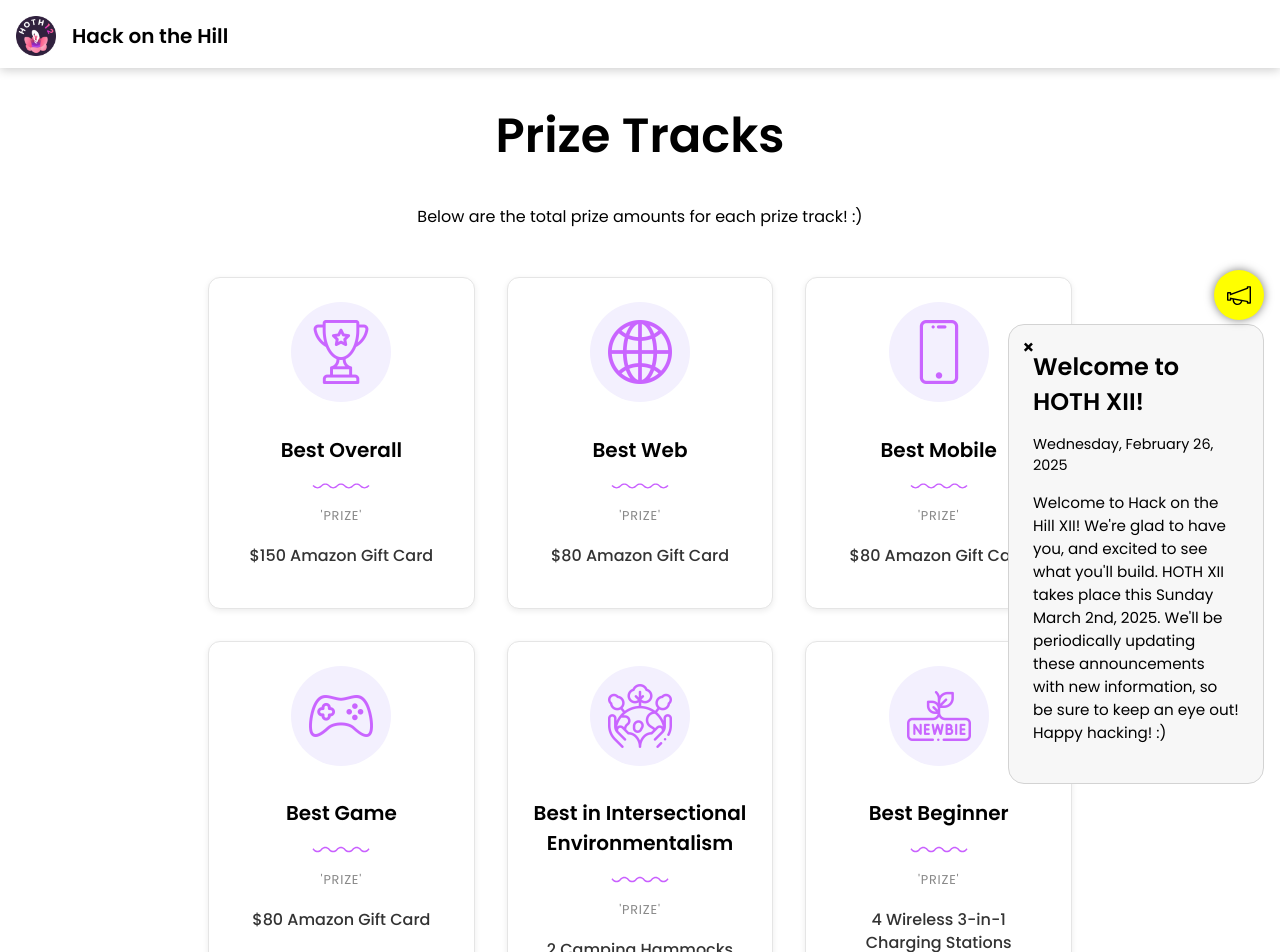
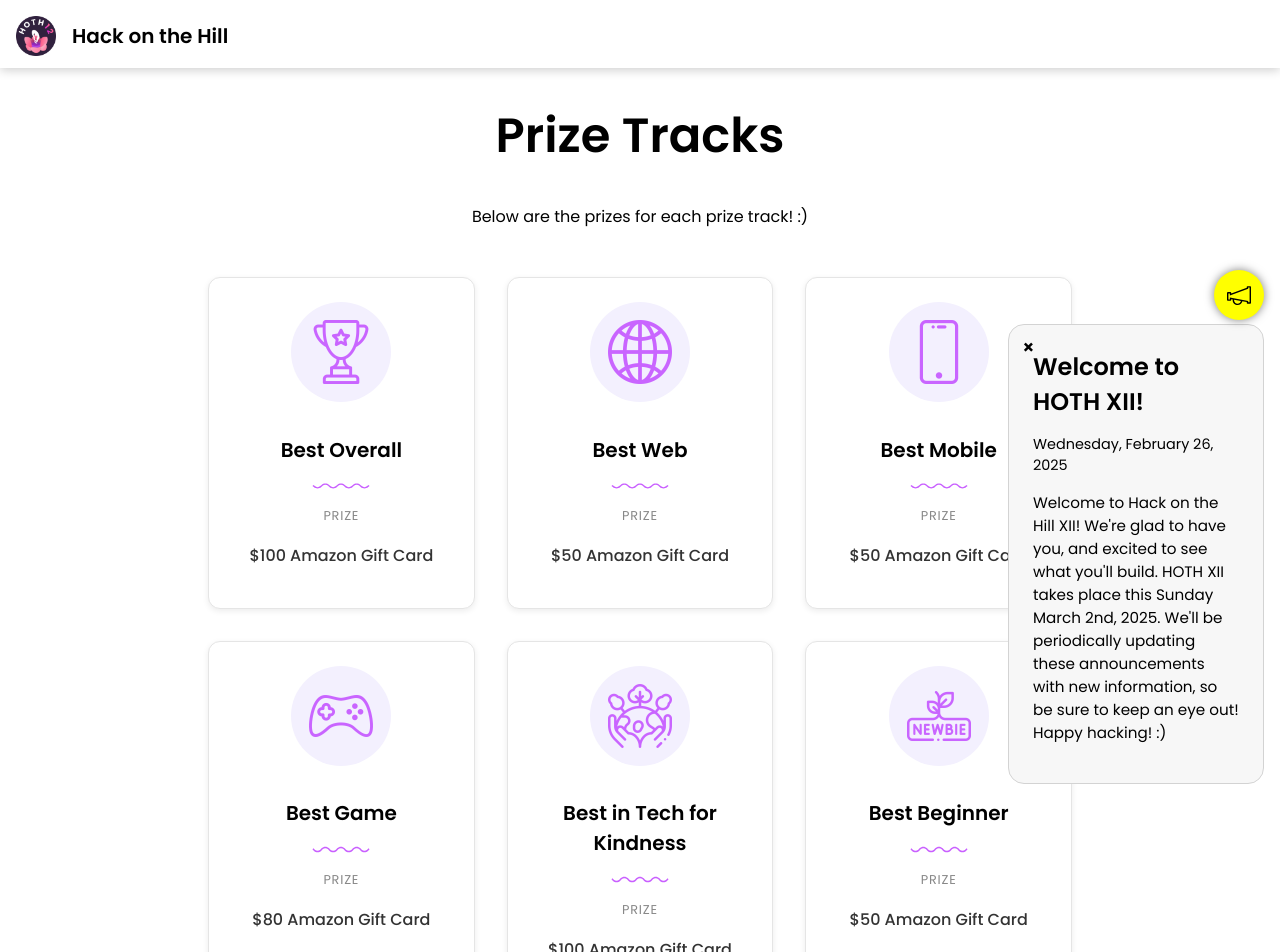
Before and after one commit to uclaacm/hoth.uclaacm.com, a React (Vite) app: page /prizes in a window 1280 px wide. Shown: the top 952 px of the page. Built offline with nearby package versions, Linux system fonts and the light colour scheme; some icons are missing.

Commit message:
Updated prizes (#523)

```diff
--- a/src/data/PrizeData.js
+++ b/src/data/PrizeData.js
@@ -1,28 +1,28 @@
 const prizeData = [
 	{
 		name: 'Best Overall',
-    amount: '$150 Amazon Gift Card'
+		amount: '$100 Amazon Gift Card',
 	},
 	{
 		name: 'Best Web',
-    amount: '$80 Amazon Gift Card'
+		amount: '$50 Amazon Gift Card',
 	},
 	{
 		name: 'Best Mobile',
-    amount: '$80 Amazon Gift Card'
+		amount: '$50 Amazon Gift Card',
 	},
 	{
 		name: 'Best Game',
-    amount: '$80 Amazon Gift Card'
+		amount: '$80 Amazon Gift Card',
 	},
 	{
-    name: 'Best in Intersectional Environmentalism',
-    amount: '2 Camping Hammocks and 2 Wireless Charging Pads'
+		name: 'Best in Tech for Kindness',
+		amount: '$100 Amazon Gift Card',
 	},
 	{
 		name: 'Best Beginner',
-    amount: '4 Wireless 3-in-1 Charging Stations'
-}
-]
+		amount: '$50 Amazon Gift Card',
+	},
+];
 
 export default prizeData;
--- a/src/pages/Prizes.jsx
+++ b/src/pages/Prizes.jsx
@@ -1,7 +1,7 @@
 import React from 'react';
 import useTitle from '../components/General/useTitle';
 import '../styles/Prizes.css';
-import prizeData from '../data/PrizeData'
+import prizeData from '../data/PrizeData';
 import squiggle from '../images/prizes/squiggle.svg';
 import overallIcon from '../images/prizes/overall.png';
 import webIcon from '../images/prizes/web.png';
@@ -14,14 +14,14 @@ import { LazyLoadImage } from 'react-lazy-load-image-component';
 export default function Prizes() {
 	useTitle(' | Prizes');
 
-	const getPrizeIcon = (name) => {
+	const getPrizeIcon = name => {
 		const iconMap = {
 			'Best Overall': overallIcon,
 			'Best Web': webIcon,
 			'Best Mobile': mobileIcon,
 			'Best Game': gameIcon,
-			'Best in Intersectional Environmentalism': ieIcon,
-			'Best Beginner': begIcon
+			'Best in Tech for Kindness': ieIcon,
+			'Best Beginner': begIcon,
 		};
 		return iconMap[name] || overallIcon;
 	};
@@ -30,7 +30,9 @@ export default function Prizes() {
 		<div id='prizes'>
 			<h1 className='prizes-title'>Prize Tracks</h1>
 			<div className='prizes-container'>
-				<p className='prizes-subtitle'>Below are the total prize amounts for each prize track! :)</p>
+				<p className='prizes-subtitle'>
+					Below are the prizes for each prize track! :)
+				</p>
 				<div className='prize-grid'>
 					{prizeData.map(prize => (
 						<div className='prize-card' key={prize.name}>
@@ -42,8 +44,12 @@ export default function Prizes() {
 								/>
 							</div>
 							<h2>{prize.name}</h2>
-					<LazyLoadImage src={squiggle} alt='Squiggle' className='card-squiggle' />
-					<p className='prize-label'>'PRIZE'</p>
+							<LazyLoadImage
+								src={squiggle}
+								alt='Squiggle'
+								className='card-squiggle'
+							/>
+							<p className='prize-label'>PRIZE</p>
 							<p className='prize-amount'>{prize.amount}</p>
 						</div>
 					))}
```
Lines whose indentation alone changed are shown as unchanged.
